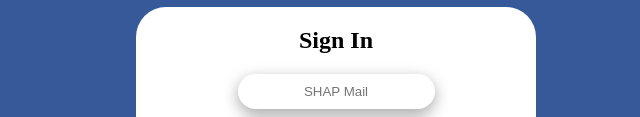
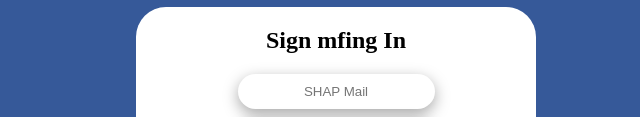
Before and after one commit to GOOSTRH/shapcafe, a website: page public/signup.html in a window 1280 px wide. Shown: the part 184-301 px from the top of the page, without its empty margins (0-640 px from the left). Drawn offline with Linux system fonts and the light colour scheme.

Commit message:
debugging

```diff
--- a/public/signup.html
+++ b/public/signup.html
@@ -14,7 +14,7 @@
     <section class="frm">
       <form id="signupform">
         <div class="container">
-          <h2 class="signin">Sign In</h2>
+          <h2 class="signin">Sign mfing In</h2>
 
           <label for="email">
             <input class="email" type="email" id="email" placeholder="SHAP Mail" name="email" required>
```
